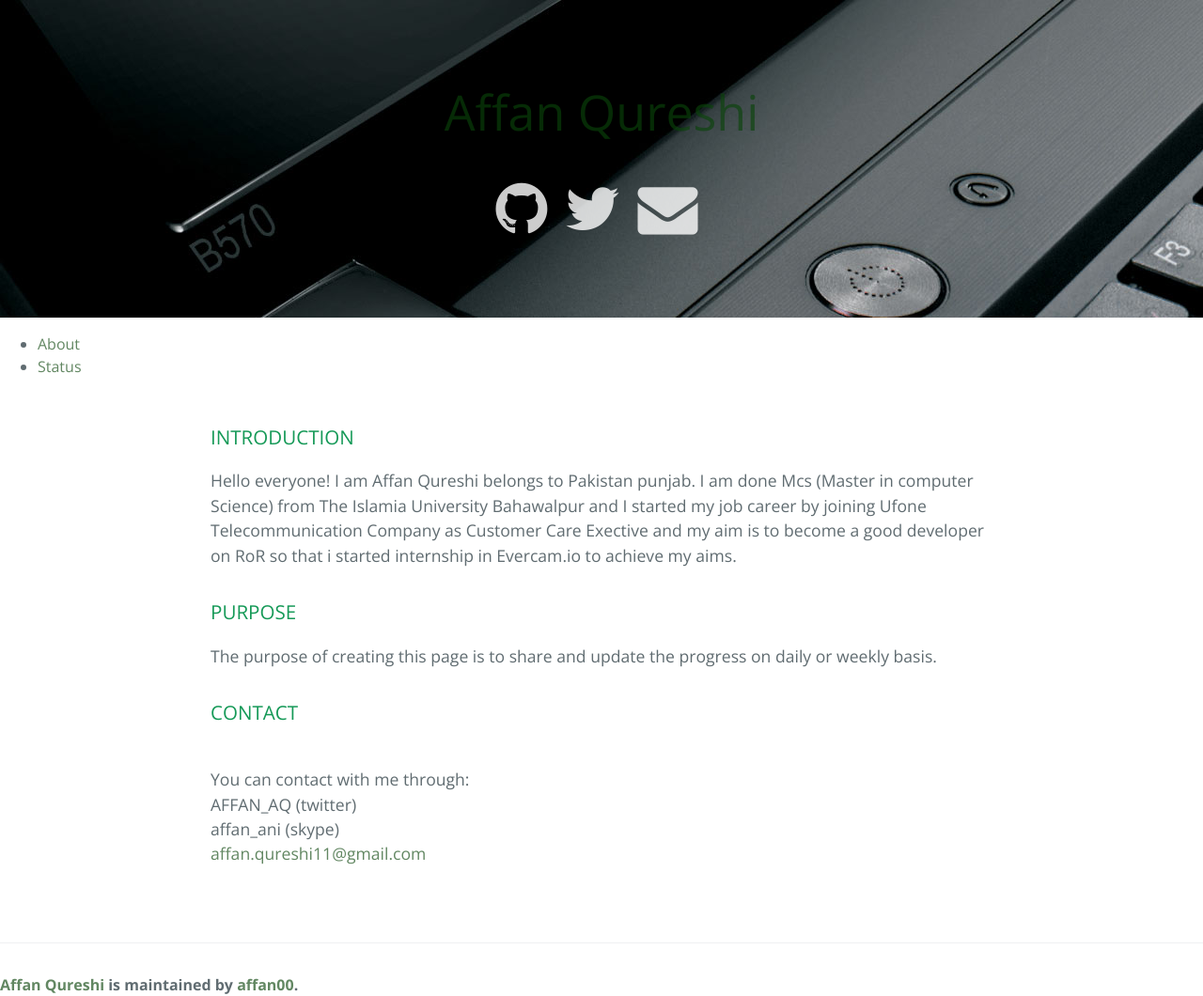
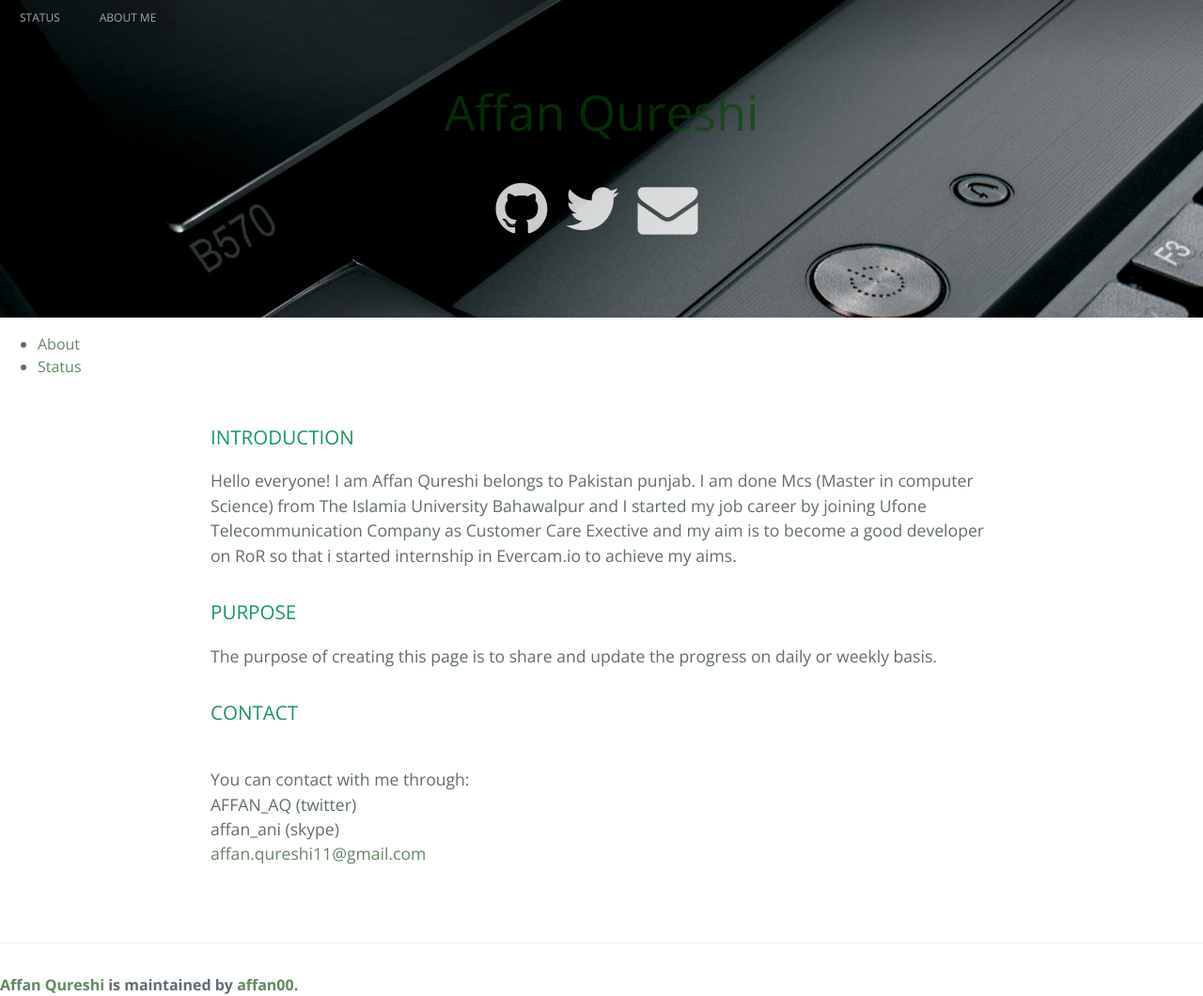
Before and after one commit to affan00/affan00.github.io, a Jekyll site: the page built from index.html, in a window 1280 px wide. Shown: the whole page at 94% size. Built offline with Jekyll 4.4.1, drawn with Linux system fonts in a browser that asks for light colours; nearby versions of some CDN libraries; Markdown is read by kramdown in place of the engine named in the settings.

Commit message:
changes commited

```diff
--- a/_layouts/default.html
+++ b/_layouts/default.html
@@ -12,6 +12,11 @@
 </head>
 <body>
 <section class="page-header" style="background-image: url(/aq.github.io/images/keys.jpg)">
+    <nav class="main-nav overlay clearfix">
+
+        <a class="about-me-button" href="/Status.html">Status</a>
+        <a class="about-me-button" href="/index.html">About me</a>
+    </nav>
     <a class="project-name" href="{{site.baseurl}}/index.html">Affan Qureshi</a>
     <h2 class="project-tagline"></h2>
     <h2 class="page-description icons">
--- a/stylesheets/stylesheet.css
+++ b/stylesheets/stylesheet.css
@@ -296,3 +296,59 @@ a {
 .fa-envelope:before {
     content: "\f0e0";
 }
+.main-nav.overlay {
+  position: absolute;
+  top: 0;
+  left: 0;
+  right: 0;
+  height: 70px;
+  border: none;
+  background: -moz-linear-gradient(top, rgba(0,0,0,0.2) 0%, rgba(0,0,0,0) 100%);
+  background: -webkit-gradient(linear, left top, left bottom, color-stop(0%,rgba(0,0,0,0.2)), color-stop(100%,rgba(0,0,0,0)));
+  background: -webkit-linear-gradient(top, rgba(0,0,0,0.2) 0%,rgba(0,0,0,0) 100%);
+  background: linear-gradient(to bottom, rgba(0,0,0,0.2) 0%,rgba(0,0,0,0) 100%);
+}
+@media only screen and (max-width: 900px) {
+  .main-nav {
+    padding: 15px;
+  }
+
+  .main-nav {
+    position: relative;
+    padding: 35px 40px;
+    margin: 0 0 30px 0;
+  }
+}
+  .clearfix {
+  }
+.clearfix:before, .clearfix:after {
+  content: " ";
+  display: table;
+}
+
+.clearfix:after {
+  clear: both;
+}
+.clearfix:before, .clearfix:after {
+  content: " ";
+  display: table;
+}
+.about-me-button {
+  -webkit-box-sizing: border-box;
+  -moz-box-sizing: border-box;
+  box-sizing: border-box;
+  display: inline-block;
+  float: left;
+  height: 38px;
+  padding: 0 20px;
+  border: transparent 1px solid;
+  color: #9EABB3;
+  text-align: center;
+  font-size: 12px;
+  text-transform: uppercase;
+  line-height: 35px;
+  white-space: nowrap;
+  border-radius: 3px;
+  background: rgba(0,0,0,0.1);
+  transition: all ease 0.3s;
+}
```
